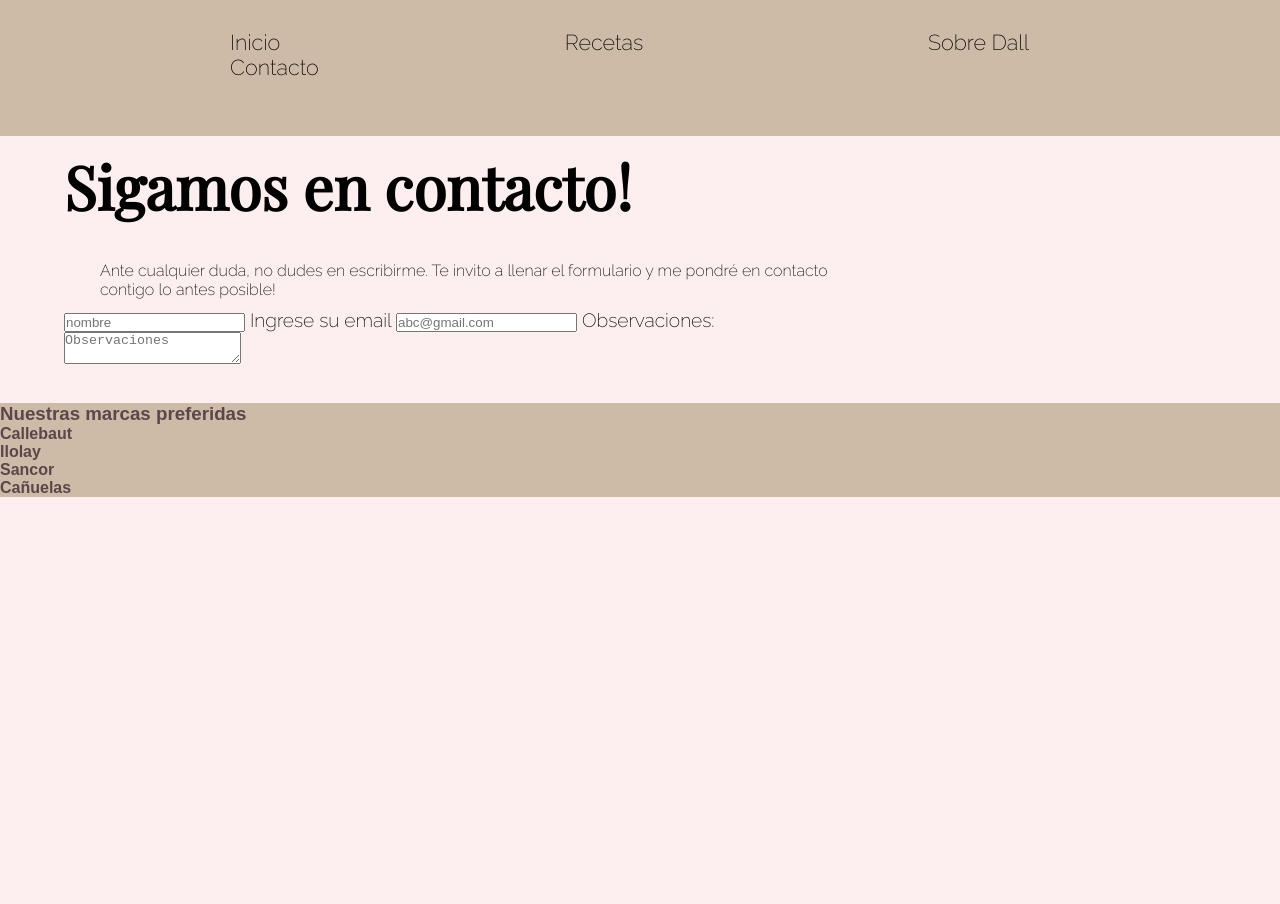
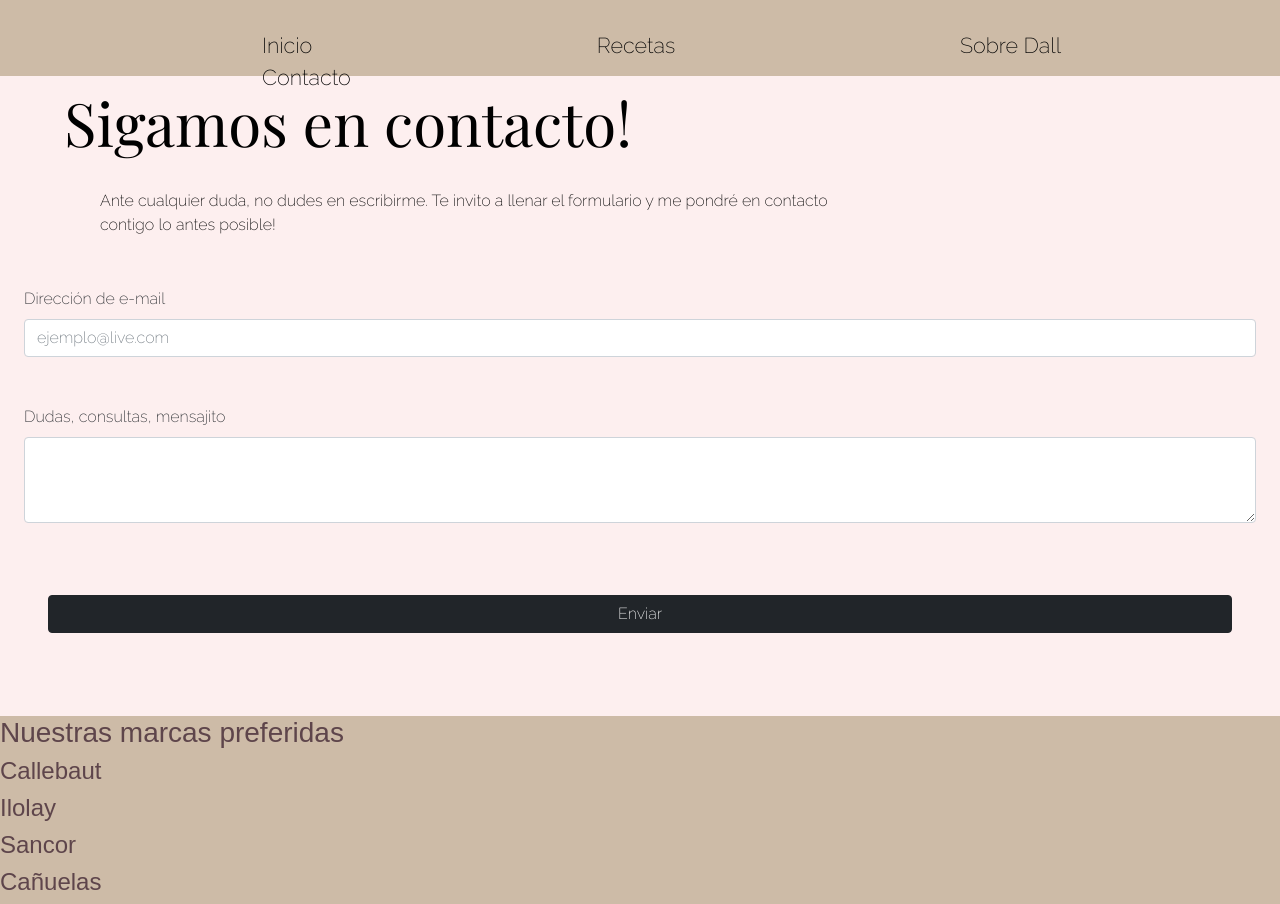
Before and after one commit to DallBelizan/thebeggining, a plain HTML site: page sections/contact.html in a window 1280 px wide. Before the commit the page ends 800 px from the top, so only its background shows below. Drawn offline with nearby package versions, Linux system fonts and the light colour scheme.

Commit message:
formulario bootstrap

```diff
--- a/sections/contact.html
+++ b/sections/contact.html
@@ -1,12 +1,16 @@
 <!DOCTYPE html>
 <html lang="en">
+
 <head>
     <meta charset="UTF-8">
     <meta http-equiv="X-UA-Compatible" content="IE=edge">
     <meta name="viewport" content="width=, initial-scale=1.0">
     <title>Contacto</title>
-    <link rel="stylesheet" href="../Styles/style.css">
+    <link href="https://cdn.jsdelivr.net/npm/bootstrap@5.1.3/dist/css/bootstrap.min.css" rel="stylesheet"
+        integrity="sha384-1BmE4kWBq78iYhFldvKuhfTAU6auU8tT94WrHftjDbrCEXSU1oBoqyl2QvZ6jIW3" crossorigin="anonymous">
+    <link rel="stylesheet" href="../styles/style.css">
 </head>
+
 <body>
     <header>
         <nav>
@@ -15,7 +19,7 @@
                     <a href="../index.html">Inicio</a>
                 </li>
                 <li>
-                   <a href="../sections/recipes.html">Recetas</a>
+                    <a href="../sections/recipes.html">Recetas</a>
                 </li>
                 <li>
                     <a href="../sections/about.html">Sobre Dall</a>
@@ -32,24 +36,23 @@
             <h1>Sigamos en contacto!</h1>
         </section>
 
-        <section>
-            <p>Ante cualquier duda, no dudes en escribirme. Te invito a llenar el formulario y me pondré en contacto contigo lo antes posible!</p>
+        <section class="message-lectores">
+            <p>Ante cualquier duda, no dudes en escribirme. Te invito a llenar el formulario y me pondré en contacto
+                contigo lo antes posible!</p>
         </section>
     </main>
 
-    <section>
-        <article>
-            <form action="#">
-                <input type="text"  placeholder="nombre">
-                <label for="email"> Ingrese su email
-                    <input type="email" placeholder="abc@gmail.com" required name="email">
-                  </label>
-                  <label for="Observaciones"> Observaciones: <br>
-                    <textarea placeholder="Observaciones"></textarea>
-                 </label>
-            </form>
-        </article>
-    </section>
+        <div class="p-4">
+            <label for="exampleFormControlInput1" class="form-label">Dirección de e-mail</label>
+            <input type="email" class="form-control" id="exampleFormControlInput1" placeholder="ejemplo@live.com">
+        </div>
+
+        <div class="p-4">
+            <label for="exampleFormControlTextarea1" class="form-label">Dudas, consultas, mensajito </label>
+            <textarea class="form-control" id="exampleFormControlTextarea1" rows="3"></textarea>
+        </div>
+
+        <button type="button" class="m-5 btn btn btn-dark sm">Enviar</button>
 
 
 
@@ -59,10 +62,15 @@
         <!-- preferencia de idiomas -->
         <!--  -->
         <h3>Nuestras marcas preferidas</h3>
-    <h4>Callebaut</h4>
-    <h4>Ilolay</h4>
-    <h4>Sancor</h4>
-    <h4>Cañuelas</h4>
+        <h4>Callebaut</h4>
+        <h4>Ilolay</h4>
+        <h4>Sancor</h4>
+        <h4>Cañuelas</h4>
     </footer>
+
+    <script src="https://cdn.jsdelivr.net/npm/bootstrap@5.1.3/dist/js/bootstrap.bundle.min.js"
+        integrity="sha384-ka7Sk0Gln4gmtz2MlQnikT1wXgYsOg+OMhuP+IlRH9sENBO0LRn5q+8nbTov4+1p"
+        crossorigin="anonymous"></script>
 </body>
+
 </html>
--- a/styles/style.css
+++ b/styles/style.css
@@ -6,36 +6,40 @@
     margin: 0%;
 }
 
-* header {
+/*Estilos universales*/
+
+ header {
     background-color: #CDBBA7;
     font-size: large;
     font-family: 'Raleway', sans-serif;
-    height: 2cm;
-    padding: 30px;
+    height: 2cm ;
+    padding: 30px ;
     margin-top: 0;
     position: sticky;
-    display: grid;
+    display: grid ;
 }
 
+/*Estilos para navbar*/
+
 nav ul li {
-    display: inline-block;
+    display: inline-block ;
 }
 
 nav ul li a {
-    text-decoration: none;
-    list-style: none;
+    text-decoration: none ;
+    list-style: none ;
     color: black;
-    font-size: larger;
-    font-family: 'Raleway', sans-serif;
-    padding: 80px;
-    padding-left: 200px;
-    margin-left: 0%;
+    font-size: larger ;
+    font-family: 'Raleway', sans-serif ;
+    padding: 80px ;
+    padding-left: 200px ;
+    margin-left: 0% t;
     position: sticky;
 }
 
 ul li {
     list-style-type: none;
-    font-family: 'Franklin Gothic Medium', 'Arial Narrow', Arial, sans-serif;
+    font-family: 'Franklin Gothic Medium', 'Arial Narrow', Arial, sans-serif ;
 }
 
 
@@ -53,25 +57,16 @@ body {
 }
 
 h1 {
-    height: 95px;
+    height: 95px ;
     color: black;
-    font-size: 60px;
-    padding: 10px;
-    padding-left: 5%;
-    margin-top: auto;
+    font-size: 60px ;
+    padding: 10px ;
+    padding-left: 5% ;
+    margin-top: auto ;
     font-family: 'Playfair Display', serif;
     ;
 }
 
-.banner {
-    padding: 10px;
-    margin-left: 75px;
-    margin-top: 10px;
-    margin-right: 50px;
-    margin-bottom: 80px;
-    height: 350px;
-    width: 500 px;
-}
 
 h2 {
     height: 95px;
@@ -107,10 +102,6 @@ p {
     margin-right: 400px;
     margin-top: 0;
     margin-left: 90px;
-}
-
-p {
-    color: black;
     font-family: 'Raleway', sans-serif;
 }
 
@@ -180,6 +171,17 @@ footer {
 
 }
 
+.banner {
+    padding: 10px;
+    margin-left: 75px;
+    margin-top: 10px;
+    margin-right: 50px;
+    margin-bottom: 80px;
+    height: 350px;
+    width: 500 px;
+}
+
+
 /*Estilos para recipes*/
 
 .recipes-grid-container {
@@ -204,3 +206,9 @@ footer {
 article {
     font-size: larger;
 }
+
+/*Estilos para contacto*/
+
+.message-lectores {
+    font-size: medium;
+}
```
Also changed, not shown: index.html (+7 -2 lines), sections/about.html (+3 -1 lines), sections/home.html (+10 -5 lines), sections/recipes.html (+9 -2 lines).
